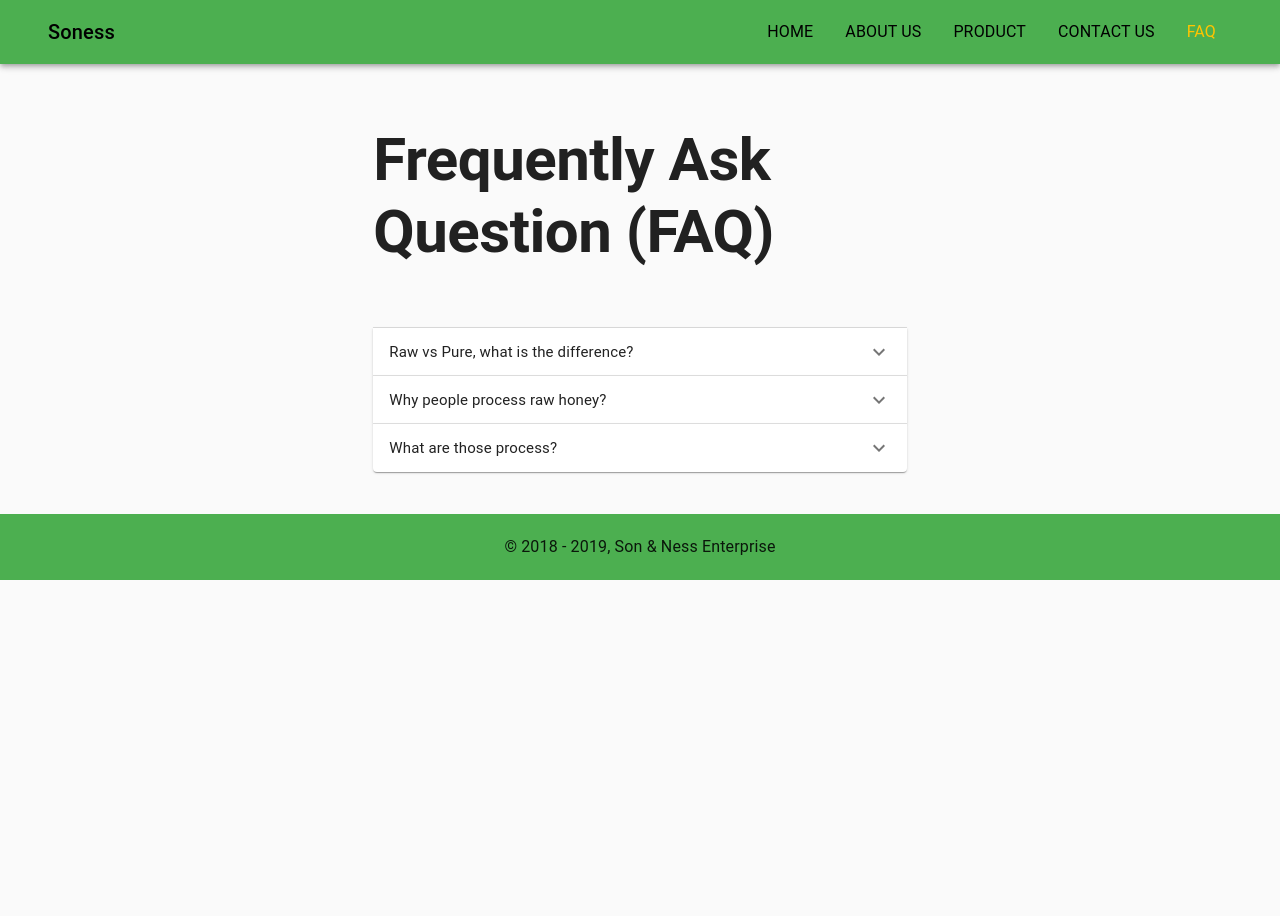
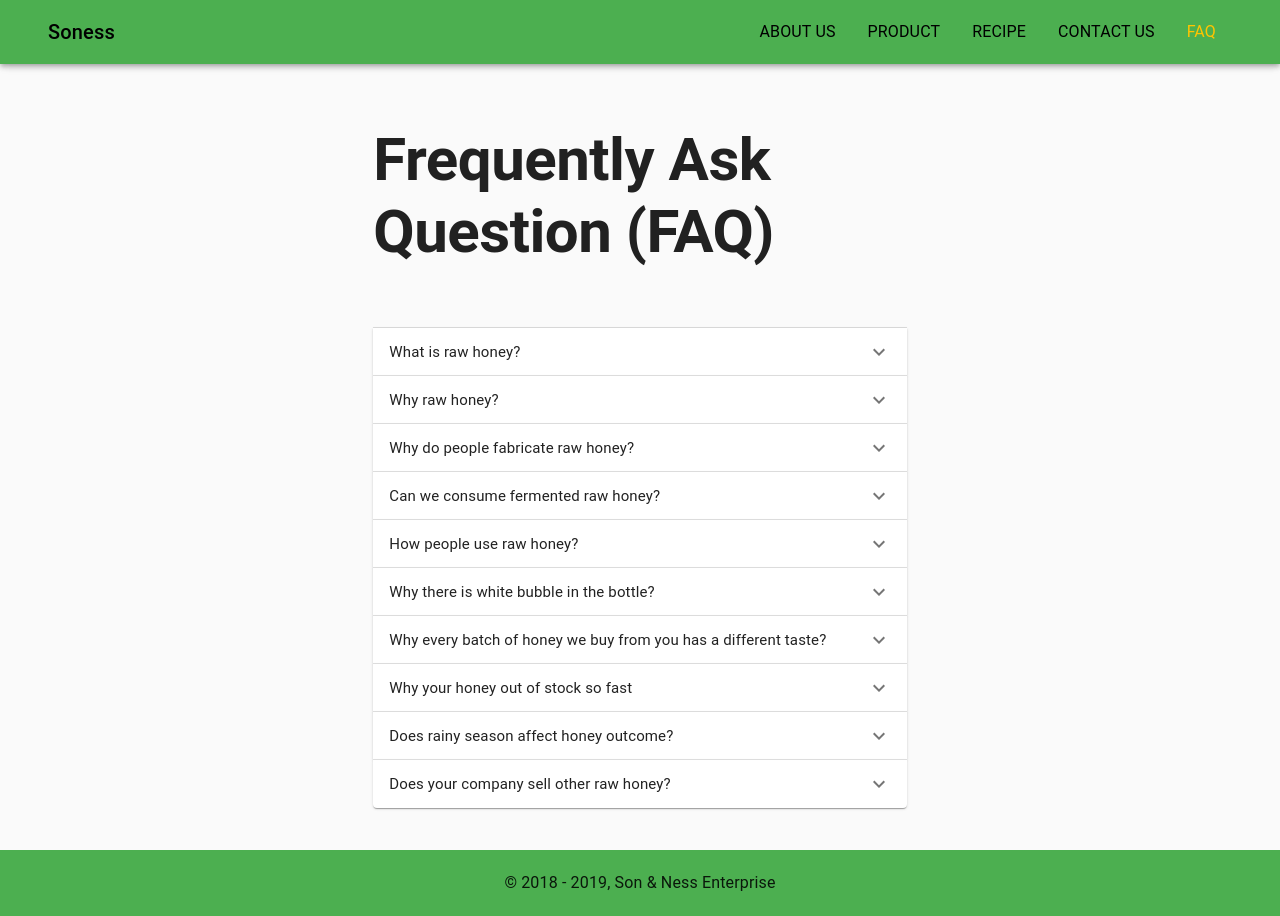
Before and after one commit to ansonlowzf/soness-website, a Gatsby site: page /faq in a window 1280 px wide. Before the commit the page ends 800 px from the top, so only its background shows below. Built offline with nearby package versions, Linux system fonts and the light colour scheme; Gatsby itself is replaced by a stand-in of ours.

Commit message:
add new QnA, a recipe page

```diff
--- a/src/components/top-nav.jsx
+++ b/src/components/top-nav.jsx
@@ -42,9 +42,9 @@ const useStyles = makeStyles(theme => ({
 }))
 
 const NavLinks = [
-  { title: `HOME`, path: `/` },
   { title: `ABOUT US`, path: `/about-us` },
   { title: `PRODUCT`, path: `/product/mixed-flower-honey` },
+  { title: `RECIPE`, path: `/recipe` },
   { title: `CONTACT US`, path: `/contact-us` },
   { title: `FAQ`, path: `/faq` },
 ]
--- a/src/products.js
+++ b/src/products.js
@@ -7,9 +7,7 @@ export const products = [
     previousProduct: `/product/royal-jelly`,
     wholesalePrice: `Wholesale: RM 580 / 10 kg / Container`,
     resellerPrice: `Reseller: RM 58 / 0.7 kg /  Bottle`,
-    description: `Most fragrant honey in our list, countless flower surround the beehive.
- Multiple flower fragrant smell and taste sweet only. Honey is filtered
- and pack in food grade bottles`,
+    description: `Most famous honey on our list. Flower source highly depends on bees. Each batch has a different smell and taste. The honey colour is slightly different each time`,
   },
   {
     title: `Durian Flower Honey`,
@@ -29,6 +27,6 @@ export const products = [
     previousProduct: `/product/mixed-flower-honey`,
     wholesalePrice: `Wholesale: RM 200 / 0.25 kg / Bottle`,
     resellerPrice: `RM 58 / 0.7 kg /  Bottle`,
-    description: `Gift from the nature & the bee, this foods keep the bee queen live long. Normal, bee can live for 65 days, but the queen is living for 2 years. It's also fragile without the maintenance of the bee, the why we must keep in freezer`,
+    description: `Most natural healthcare gift from the mother earth & the bees. Do you know working bee live around 90days? What about the queen which eats royal jelly as food? She can live for 1460 days.`,
   },
 ]
--- a/src/question-answer.js
+++ b/src/question-answer.js
@@ -1,11 +1,43 @@
 export const questionAnswers = [
   {
-    question: `Raw vs Pure, what is the difference?`,
-    answer: `Raw honey is not pure honey. Raw refer to unprocessed honey. `,
+    question: `What is raw honey?`,
+    answer: `Direct from bee farm without any fabrication process`,
   },
   {
-    question: `Why people process raw honey?`,
-    answer: `Can keep for long time`,
+    question: `Why raw honey?`,
+    answer: `To take 100% nutrient include “yeast” and “magnesium”. These are easy to be lost in any fabrication process`,
   },
-  { question: `What are those process?`, answer: `Heating` },
+  {
+    question: `Why do people fabricate raw honey?`,
+    answer: `To kill the natural yeast inside raw honey to stop the fermentation process. So then, the honey could be kept for a long time in the store.`,
+  },
+  {
+    question: `Can we consume fermented raw honey?`,
+    answer: `As long as it is not taste sour and smelly. You could consume it. Some people like the taste. It has some beer smell & taste. Thailand has honey beer, the most important process to ferment the honey`,
+  },
+  {
+    question: `How people use raw honey?`,
+    answer: `80% is for drinking purpose, others are to fabricate to other healthcare products such as garlic honey, lemon honey, ginger honey and so on`,
+  },
+  {
+    question: `Why there is white bubble in the bottle?`,
+    answer: `Shaking during delivery will cause this. They will disappear if you leave there for sometime. If it is not disappearing, that means the honey has absorbed enough water to start thier early stage fermentation.
+  `,
+  },
+  {
+    question: `Why every batch of honey we buy from you has a different taste?`,
+    answer: `Bees are harvesting different flowers each time. Although, the environment is full of the same flower. However, Bees might also flies up to 3km to harvest different flower`,
+  },
+  {
+    question: `Why your honey out of stock so fast`,
+    answer: `Raw honey is seasonal products. Same area flowers will not bloom all year long. `,
+  },
+  {
+    question: `Does rainy season affect honey outcome?`,
+    answer: `Definitely, bee will work less. Plus, the moisture level in the honey is too high. We will not sell this to you.`,
+  },
+  {
+    question: `Does your company sell other raw honey?`,
+    answer: `Yes, for pre-order only (deposit is required). We have durian flower, osmanthus flower, & pineapple flower`,
+  },
 ]
```
Also changed, not shown: src/components/product-display.jsx (+7 -1 lines), src/pages/about-us.jsx (+11 -10 lines), src/pages/recipe.jsx (added, +15 -0 lines).
